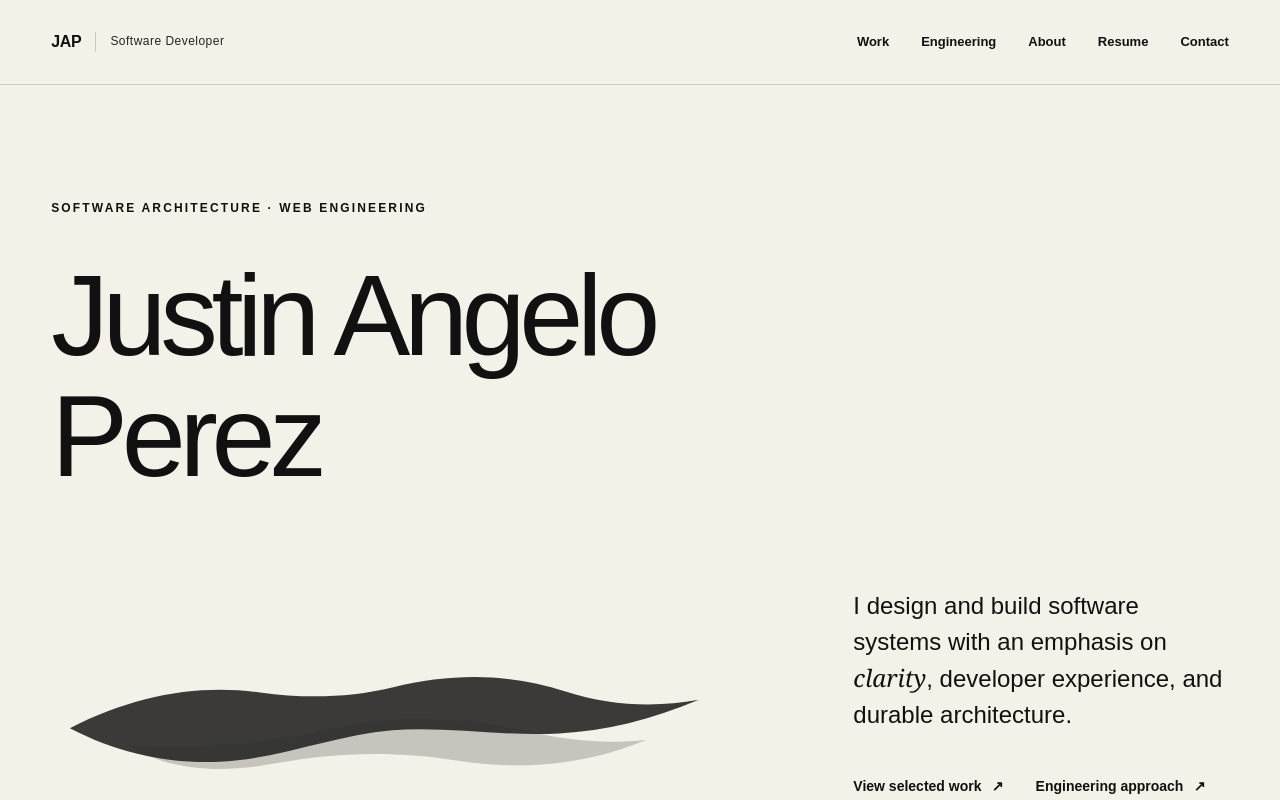
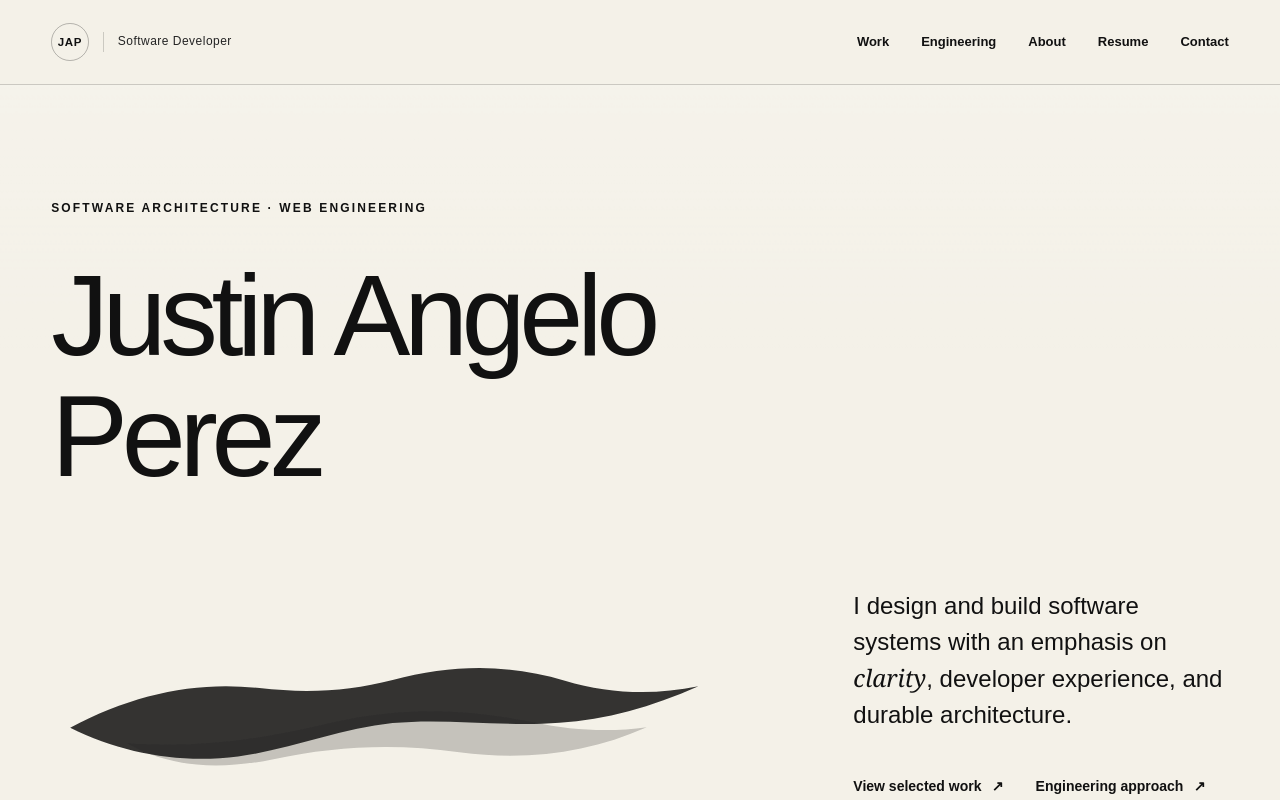
Before and after one commit to justinangeloperez327/portfolio-2026, a Next.js app: page / in a window 1280 px wide. Shown: the top 800 px of the page. Built offline with nearby package versions, Linux system fonts and the light colour scheme; no server answers.

Commit message:
style: complete final visual polish

```diff
--- a/src/app/globals.css
+++ b/src/app/globals.css
@@ -2241,12 +2241,12 @@ code,
     justify-self: start;
   }
 
-  .project-link__category,
+  .project-link__meta,
   .project-link__summary {
     grid-column: 2;
   }
 
-  .metadata-list > div {
+  .metadata-list__item {
     grid-template-columns: 1fr;
     gap: 0.375rem;
   }
@@ -2415,3 +2415,133 @@ summary:focus-visible,
     justify-items: start;
   }
 }
+
+
+/* Final visual polish */
+:root {
+  --color-paper-shadow: rgb(17 17 17 / 5%);
+  --color-ink-soft: rgb(17 17 17 / 62%);
+}
+
+body {
+  background:
+    linear-gradient(180deg, rgb(255 255 255 / 16%), transparent 22rem),
+    var(--color-paper);
+}
+
+.site-header {
+  background: color-mix(in srgb, var(--color-paper) 94%, transparent);
+  backdrop-filter: blur(10px);
+}
+
+.site-brand > span:first-child {
+  display: grid;
+  width: 2.35rem;
+  height: 2.35rem;
+  place-items: center;
+  border: 1px solid rgb(17 17 17 / 28%);
+  border-radius: 50%;
+  font-size: 0.72rem;
+  letter-spacing: 0.06em;
+}
+
+.home-hero__ink {
+  filter: contrast(1.08);
+}
+
+.home-hero__ink svg {
+  transform: rotate(-1.2deg);
+  transform-origin: left center;
+}
+
+.section-marker > :first-child {
+  background: var(--color-paper-warm);
+  box-shadow: 0 0 0 0.25rem var(--color-paper);
+}
+
+.project-link {
+  position: relative;
+}
+
+.project-link::before {
+  position: absolute;
+  inset: 0;
+  z-index: -1;
+  background: linear-gradient(
+    90deg,
+    var(--color-paper-warm),
+    rgb(250 249 245 / 35%) 72%,
+    transparent
+  );
+  content: "";
+  opacity: 0;
+  transition: opacity var(--motion-duration-base) var(--motion-ease-standard);
+}
+
+.project-link:hover::before,
+.project-link:focus-visible::before {
+  opacity: 1;
+}
+
+.blueprint-frame {
+  background:
+    linear-gradient(rgb(17 17 17 / 3%) 1px, transparent 1px),
+    linear-gradient(90deg, rgb(17 17 17 / 3%) 1px, transparent 1px),
+    var(--color-paper-warm);
+  background-size: 2rem 2rem;
+  box-shadow: inset 0 0 0 1px rgb(255 255 255 / 35%);
+}
+
+.tag {
+  background: rgb(250 249 245 / 42%);
+}
+
+.site-footer__name,
+.display,
+.heading,
+.project-link__name {
+  text-wrap: balance;
+}
+
+.site-footer__location,
+.technical-label,
+.project-link__meta,
+.project-link__index {
+  font-variant-numeric: tabular-nums;
+}
+
+@media (hover: hover) {
+  .site-brand:hover > span:first-child {
+    background: var(--color-ink);
+    color: var(--color-paper-warm);
+  }
+}
+
+@media (max-width: 48rem) {
+  .site-header {
+    backdrop-filter: none;
+  }
+
+  .site-brand > span:first-child {
+    width: 2.2rem;
+    height: 2.2rem;
+  }
+
+  .home-hero__ink svg {
+    transform: none;
+  }
+}
+
+@media (forced-colors: active) {
+  body,
+  .site-header,
+  .blueprint-frame,
+  .tag,
+  .section-marker > :first-child {
+    background: Canvas;
+  }
+
+  .project-link::before {
+    display: none;
+  }
+}
```
